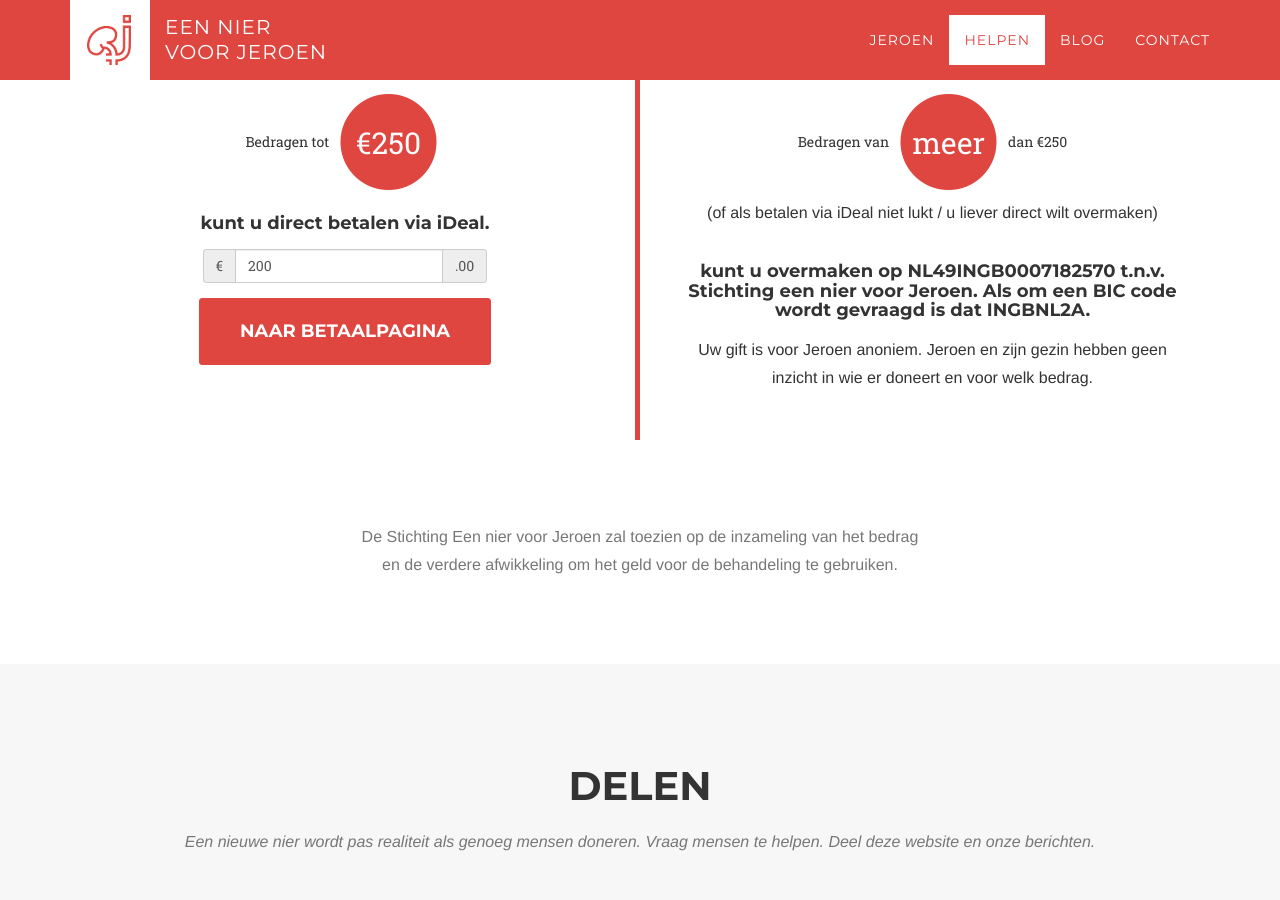
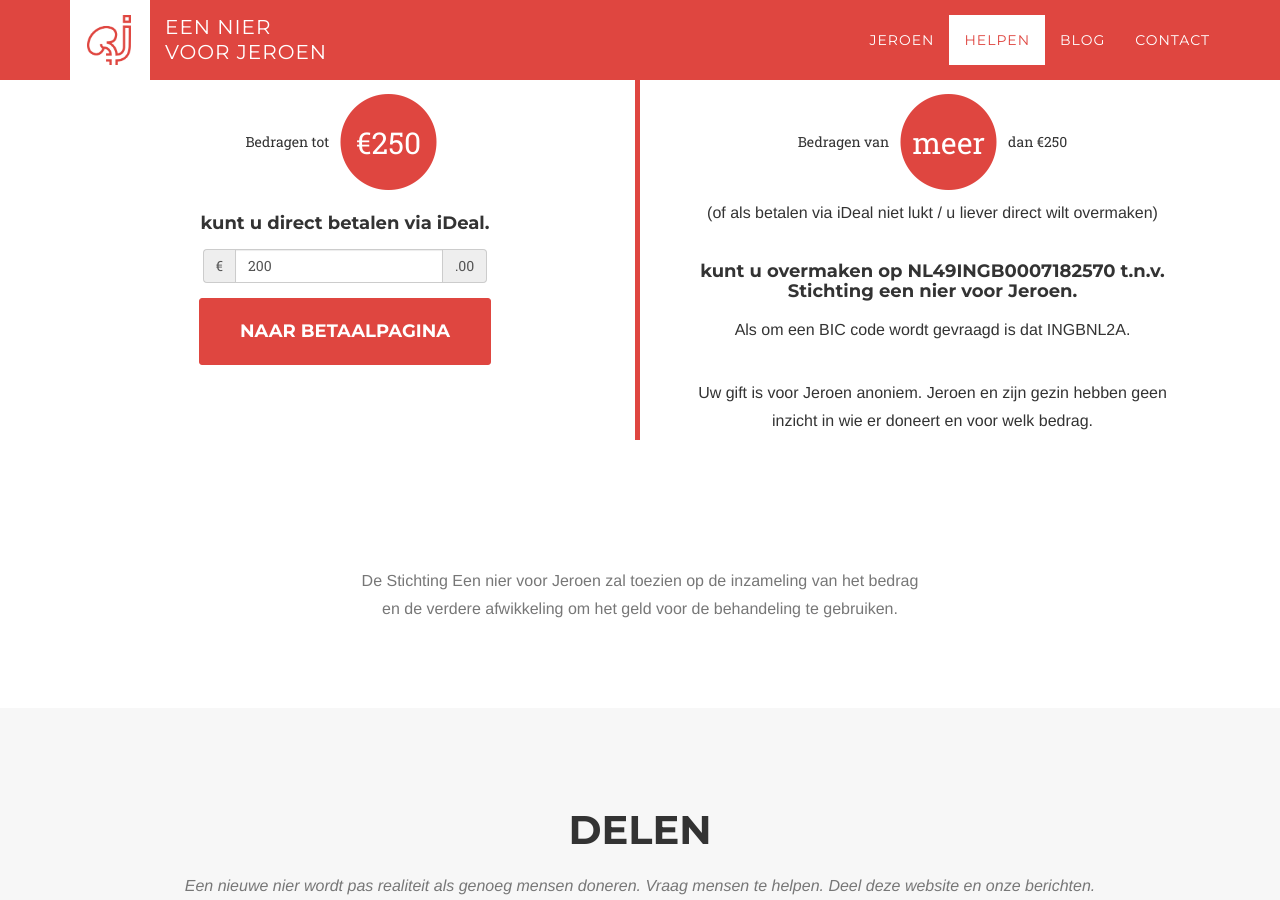
Before and after one commit to Een-nier-voor-Jeroen/Niervoorjeroen.nl-website, a Jekyll site: the page built from helpen.html, in a window 1280 px wide and 900 px high, scrolled down 1273 px. Built offline with Jekyll 4.4.1, drawn with Linux system fonts in a browser that asks for light colours; nearby versions of some CDN libraries; some web fonts are replaced.

Commit message:
no message

```diff
--- a/helpen.html
+++ b/helpen.html
@@ -72,7 +72,8 @@
                     <p>
                         (of als betalen via iDeal niet lukt / u liever direct wilt overmaken)
                     </p>
-                    <h4 class="service-heading">kunt u overmaken op NL49INGB0007182570 t.n.v. Stichting een nier voor Jeroen. Als om een BIC code wordt gevraagd is dat INGBNL2A.</h4>
+                    <h4 class="service-heading">kunt u overmaken op NL49INGB0007182570 t.n.v. Stichting een nier voor Jeroen.</h4>
+                    <p>Als om een BIC code wordt gevraagd is dat INGBNL2A.</p>
                     <p>Uw gift is voor Jeroen anoniem. Jeroen en zijn gezin hebben geen inzicht in wie er doneert en voor welk bedrag.</p>
                 </div>
             </div>
```
